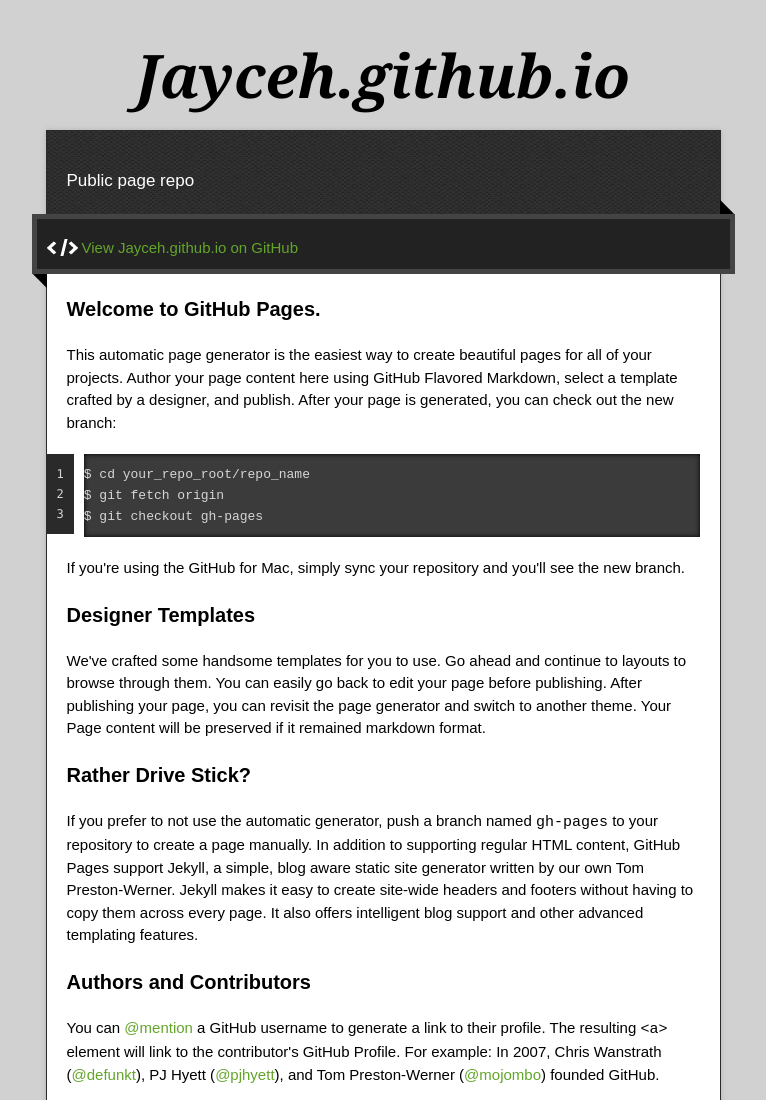
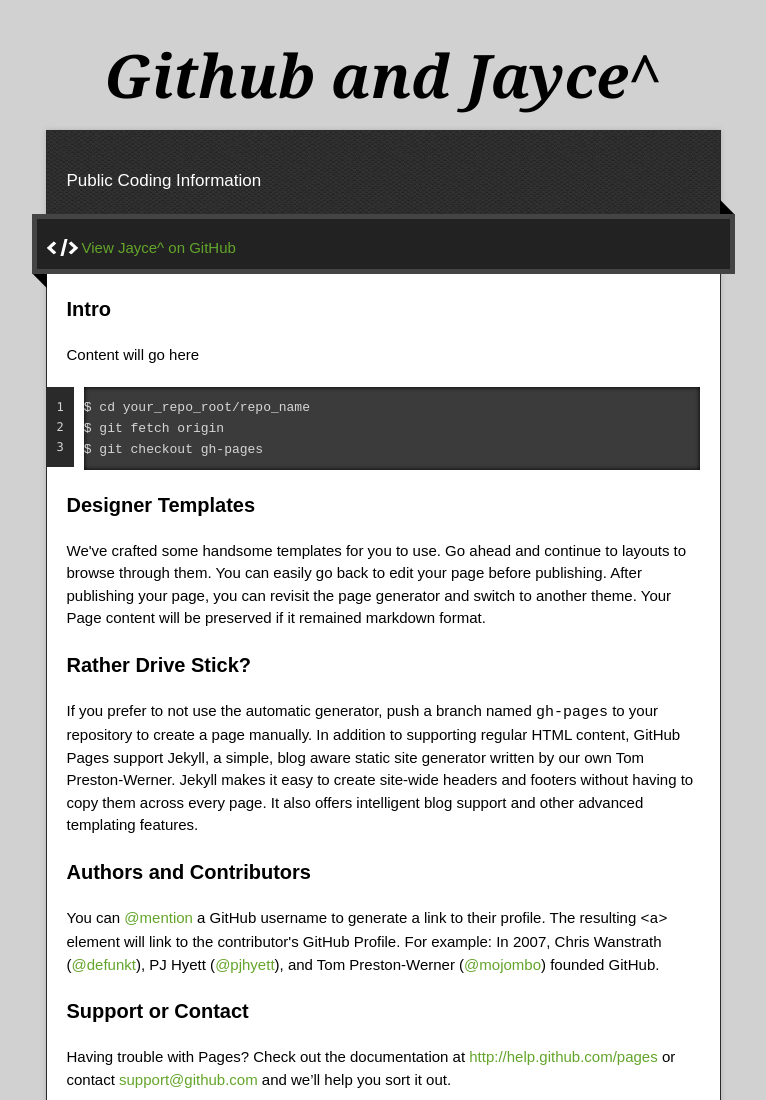
Before and after one commit to Jayceh/jayceh.github.io, a plain HTML site: page index.html in a window 1280 px wide. Shown: the top 1100 px of the page, without its empty margins (257-1023 px from the left). Drawn offline with nearby package versions, Linux system fonts and the light colour scheme.

Commit message:
Initial test change with some header information

```diff
--- a/index.html
+++ b/index.html
@@ -22,29 +22,27 @@
 
   <div class="wrapper">
     <header>
-      <h1 class="title">Jayceh.github.io</h1>
+      <h1 class="title">Github and Jayce^</h1>
     </header>
     <div id="container">
-      <p class="tagline">Public page repo</p>
+      <p class="tagline">Public Coding Information</p>
       <div id="main" role="main">
         <div class="download-bar">
         <div class="inner">
-          <a href="https://github.com/Jayceh" class="code">View Jayceh.github.io on GitHub</a>
+          <a href="https://github.com/Jayceh" class="code">View Jayce^ on GitHub</a>
         </div>
         <span class="blc"></span><span class="trc"></span>
         </div>
         <article class="markdown-body">
           <h3>
-<a name="welcome-to-github-pages" class="anchor" href="#welcome-to-github-pages"><span class="octicon octicon-link"></span></a>Welcome to GitHub Pages.</h3>
+<a name="welcome-to-github-pages" class="anchor" href="#welcome-to-github-pages"><span class="octicon octicon-link"></span></a>Intro</h3>
 
-<p>This automatic page generator is the easiest way to create beautiful pages for all of your projects. Author your page content here using GitHub Flavored Markdown, select a template crafted by a designer, and publish. After your page is generated, you can check out the new branch:</p>
+<p>Content will go here</p>
 
 <pre><code>$ cd your_repo_root/repo_name
 $ git fetch origin
 $ git checkout gh-pages
 </code></pre>
-
-<p>If you're using the GitHub for Mac, simply sync your repository and you'll see the new branch.</p>
 
 <h3>
 <a name="designer-templates" class="anchor" href="#designer-templates"><span class="octicon octicon-link"></span></a>Designer Templates</h3>
```
